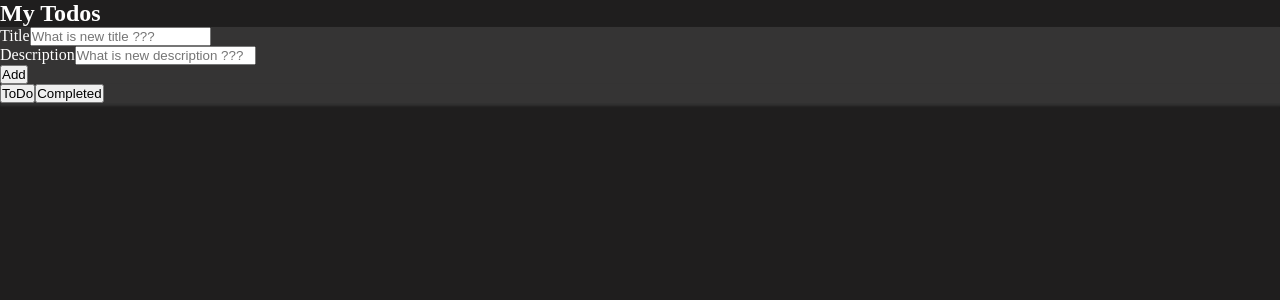
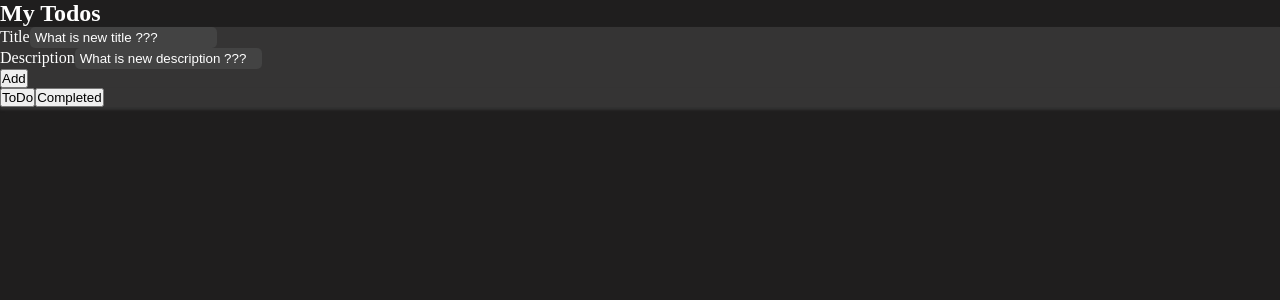
Before and after one commit to chinthaka20010226/AddTodoTaskList_InReact_, a React (Create React App) app: page / in a window 1280 px wide. Shown: the top 300 px of the page. Built offline with nearby package versions, Linux system fonts and the light colour scheme; the HTML template or start-up script is replaced by a standard one.

Commit message:
How, placeholder text color -> ::placeholder {}

```diff
--- a/src/App.css
+++ b/src/App.css
@@ -2,7 +2,12 @@
 :root {
   --c-bodyBackgroundColor: #1f1e1e;
   --c-containerBackgroundColor: #353434;
+  --c-inputBackgroundColor: #434343;
   --c-frontColor: #fff;
+}
+
+::placeholder {
+  color: var(--c-frontColor);
 }
 
 /* --- Global --- */
@@ -23,3 +28,17 @@ body {
   color: var(--c-frontColor);
   box-shadow: 1px 2px 2px 1px rgb(49, 49, 49);
 }
+
+.item input {
+  border: none;
+  padding: 3px 5px;
+  outline: none;
+  background-color: var(--c-inputBackgroundColor);
+  /*font-size: 20px;
+  */color: #fff;
+  border-radius: 5px;
+  -webkit-border-radius: 5px;
+  -moz-border-radius: 5px;
+  -ms-border-radius: 5px;
+  -o-border-radius: 5px;
+}
--- a/src/App.js
+++ b/src/App.js
@@ -12,11 +12,11 @@ function App() {
               <div className="todo-container col card">
                 <div className="card-body d-flex flex-row justify-content-between align-items-center">
                   <div className="col-4 item d-flex flex-column">
-                    <label for="title">Title</label>
+                    <label className='mb-1 fw-bold' for="title">Title</label>
                     <input type="text" id="title" placeholder="What is new title ???"></input>
                   </div>
                   <div className="col-4 item d-flex flex-column">
-                    <label for="description">Description</label>
+                    <label className='mb-1 fw-bold' for="description">Description</label>
                     <input type="text" id="description" placeholder="What is new description ???"></input>
                   </div>
                   <div className="col-2 item pt-3">
```
